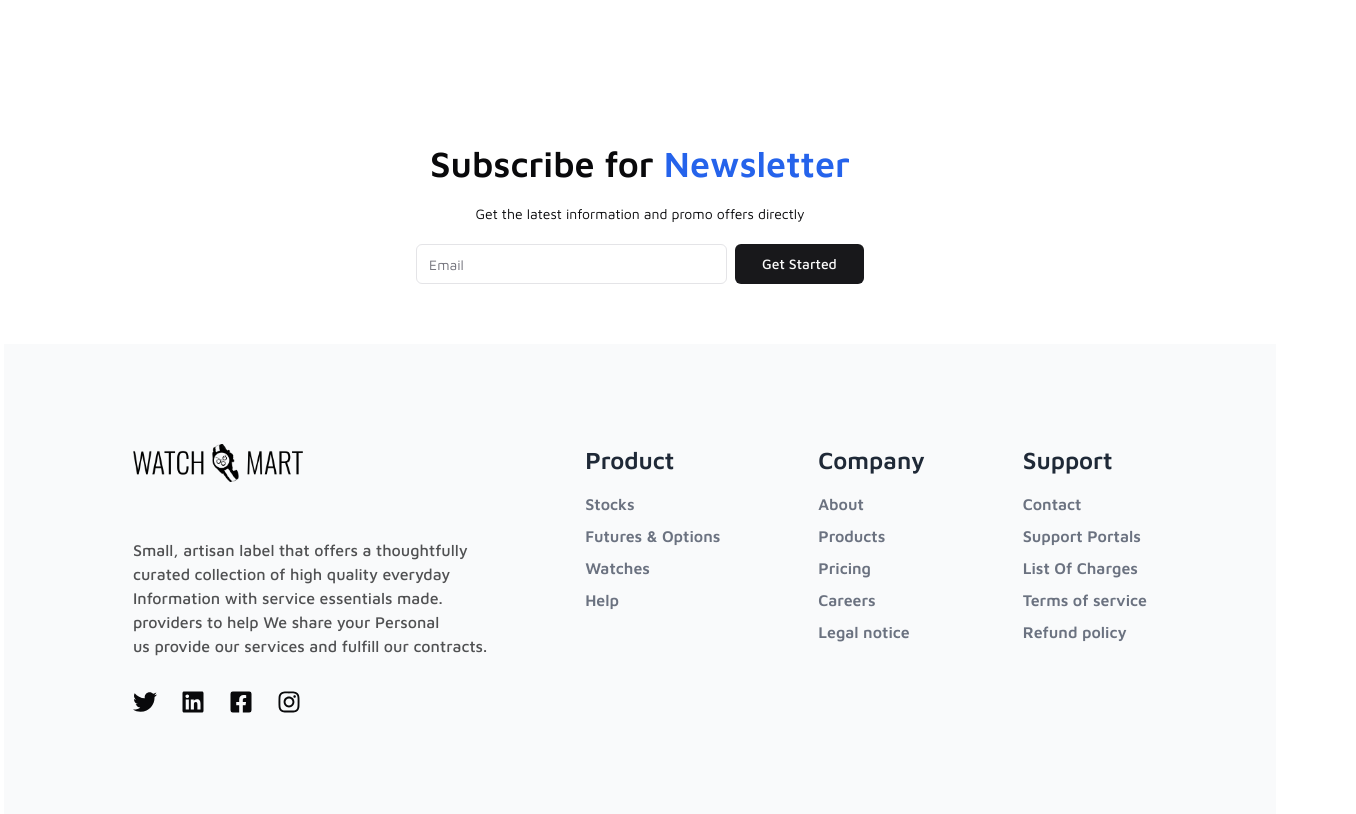
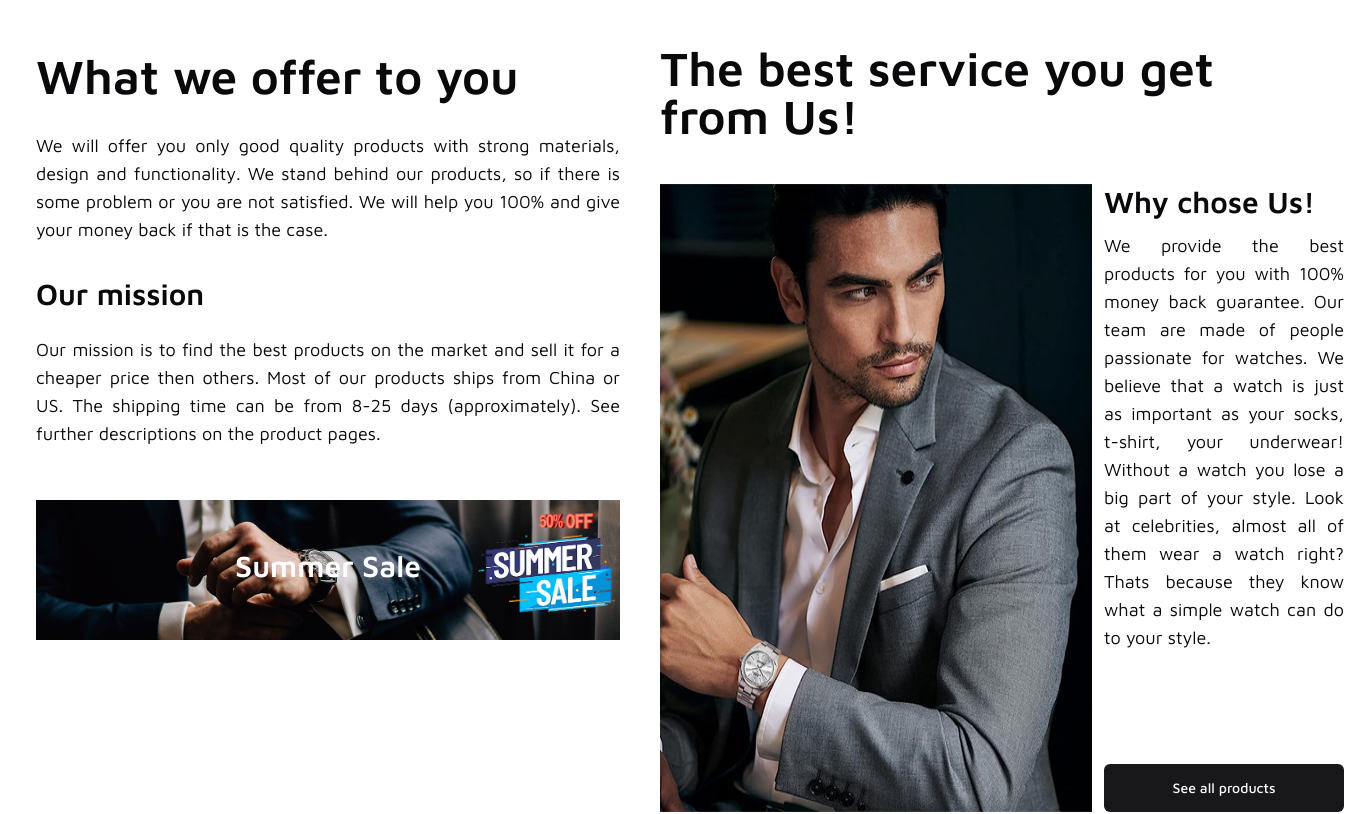
Before and after one commit to JasimAli75/Watch-Mart, a Next.js app: page / in a window 1280 px wide. Shown: the part 2000-2814 px from the top of the page, 1356 px wide, since content can reach past the window. Built offline with nearby package versions, Linux system fonts and the light colour scheme.

Commit message:
Product Category added

```diff
--- /dev/null
+++ b/src/MainComponents/views/PromoProducts/index.tsx
@@ -0,0 +1,91 @@
+import React from "react";
+import BT from "public/assets/BT.png";
+import Image from "next/image";
+import { Button } from "@/components/ui/button";
+import BN from "/public/assets/Banner.png";
+
+function PromoProduct() {
+  return (
+    <div className=" flex justify-evenly gap-10 ml-8 ">
+      {/* left */}
+      <div className="flex-1">
+        <h1 className="font-semibold text-5xl mb-5 mt-2">
+          What we offer to you
+        </h1>
+        <p className="text-lg text-justify py-3">
+          We will offer you only good quality products with strong materials,
+          design and functionality. We stand behind our products, so if there is
+          some problem or you are not satisfied. We will help you 100% and give
+          your money back if that is the case.
+        </p>
+        <h1 className="font-semibold text-3xl mt-5 mb-3">Our mission</h1>
+        <p className="text-lg text-justify py-3">
+          Our mission is to find the best products on the market and sell it for
+          a cheaper price then others. Most of our products ships from China or
+          US. The shipping time can be from 8-25 days (approximately). See
+          further descriptions on the product pages.
+        </p>
+
+        <div
+          className="group relative cursor-pointer items-center
+         justify-center overflow-hidden transition-shadow hover:shadow-2xl
+         hover:shadow-black/20"
+        >
+          <div>
+            <Image
+              src={BN}
+              alt="Banner"
+              className="flex justify-center items-centers mt-10 h-full w-full object-cover transition-transform
+              duration-500 group-hover:scale-105 "
+            />
+          </div>
+          <div
+            className="absolute inset-0 flex translate-y-[60%] flex-col items-center
+           justify-center px-2 text-center transition-all duration-500
+           group-hover:translate-y-0"
+          >
+            <h1 className=" text-3xl font-bold text-white mb-28">
+              Summer Sale
+            </h1>
+            <p
+              className="mb-2 text-lg italic text-white opacity-0 transition-opacity
+            duration-300 group-hover:opacity-100"
+            >
+              Find the latest big discounts.
+            </p>
+            <button className="rounded-3xl bg-neutral-900 py-2 px-3.5 font-com text-sm capitalize text-white shadow shadow-black/60">
+              See More discounts
+            </button>
+          </div>
+        </div>
+      </div>
+      {/* right */}
+      <div className="flex-1 mr-8">
+        <h3 className="font-semibold text-5xl mb-11">
+          The best service you get from Us!
+        </h3>
+        <div className=" flex ">
+          <Image src={BT} alt="BottomPic" />
+          <div className="px-3 gap-4">
+            <h2 className="text-3xl font-semibold">Why chose Us!</h2>
+            <p className=" text-lg text-justify mt-3">
+              We provide the best products for you with 100% money back
+              guarantee. Our team are made of people passionate for watches. We
+              believe that a watch is just as important as your socks, t-shirt,
+              your underwear! Without a watch you lose a big part of your style.
+              Look at celebrities, almost all of them wear a watch right? Thats
+              because they know what a simple watch can do to your style.
+            </p>
+            <div className="flex justify-center items-center mt-28">
+              <Button className="h-12 w-60 hover:scale-105 eas-In duration-300">
+                See all products
+              </Button>
+            </div>
+          </div>
+        </div>
+      </div>
+    </div>
+  );
+}
+
+export default PromoProduct;
--- a/src/app/page.tsx
+++ b/src/app/page.tsx
@@ -4,6 +4,7 @@ import Hero from "@/MainComponents/views/Hero/Hero";
 import ProductCategory from "@/MainComponents/views/ProductCategory/ProductCategory";
 import ShipDetails from "@/MainComponents/views/ShippingDetails/ShipDetails";
 import Newsletter from "@/MainComponents/views/Newsletter/Newsletter";
+import PromoProduct from "@/MainComponents/views/PromoProducts";
 
 export default function Home() {
   return (
@@ -11,6 +12,7 @@ export default function Home() {
       <Hero />
       <ProductCategory />
       <ShipDetails />
+      <PromoProduct />
       <Newsletter />
     </div>
   );
```
